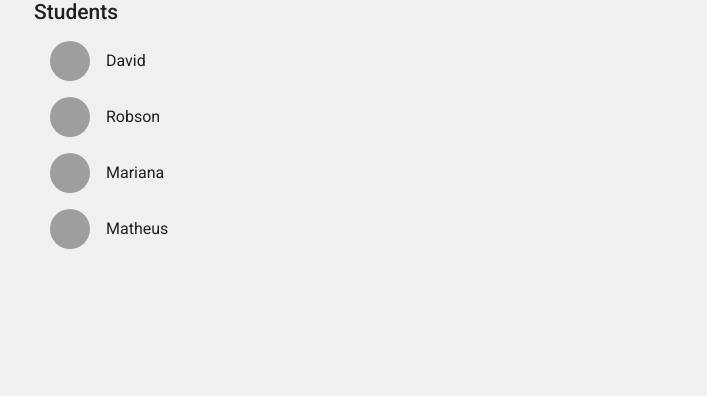
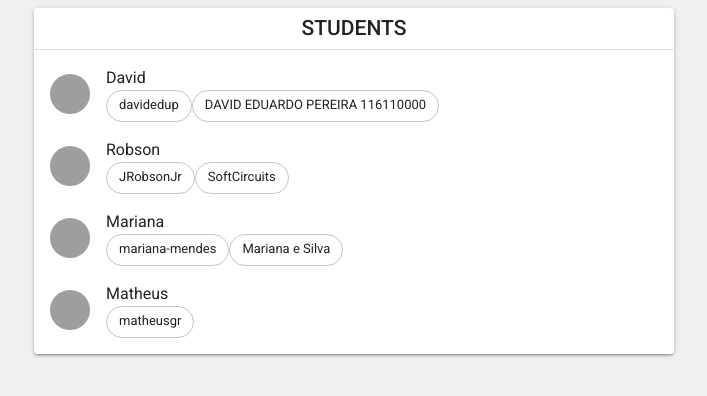
Before and after one commit to JRobsonJr/code-ownership-client, a React app: page / in a window 1280 px wide. Shown: the top 396 px of the page, without its empty margins (286-993 px from the left). Built offline with nearby package versions, Linux system fonts and the light colour scheme; grey boxes are pictures that could not be loaded.

Commit message:
Separate StudentListItem into a new file and improve visuals

```diff
--- a/src/components/project-page/StudentList.js
+++ b/src/components/project-page/StudentList.js
@@ -6,44 +6,48 @@ import {
     Grid,
     Typography,
     List,
-    ListItem,
-    ListItemAvatar,
-    Avatar,
-    ListItemText,
+    Paper,
+    Divider,
+    withStyles,
 } from '@material-ui/core';
 
+import StudentListItem from './StudentListItem';
+
+import { Student } from '../../api/models';
+
 type Props = {
-    students: Array<any>,
+    students: Array<Student>,
+    classes: any,
 };
 
-const StudentList = ({ students }: Props) => {
+const styles = theme => ({
+    title: {
+        marginTop: theme.spacing.unit,
+        padding: theme.spacing.unit,
+    },
+});
+
+const StudentList = ({ classes, students }: Props) => {
     const studentListItems = students
         .map(student => <StudentListItem student={student} />);
+
     return (
-        <Grid item xs={12} md={6}>
-            <Typography variant="title">
-                Students
-            </Typography>
-            <div>
+        <Grid item xs={6}>
+            <Paper elevation={2}>
+                <Typography
+                  className={classes.title}
+                  variant="title"
+                  align="center"
+                >
+                    STUDENTS
+                </Typography>
+                <Divider />
                 <List>
                     {studentListItems}
                 </List>
-            </div>
+            </Paper>
         </Grid>
     );
 };
 
-type ListItemProps = {
-    student:any,
-};
-
-const StudentListItem = ({ student }: ListItemProps) => (
-    <ListItem>
-        <ListItemAvatar>
-            <Avatar src={student.image} />
-        </ListItemAvatar>
-        <ListItemText primary={student.name} />
-    </ListItem>
-);
-
-export default StudentList;
+export default withStyles(styles)(StudentList);
--- /dev/null
+++ b/src/components/project-page/StudentListItem.js
@@ -0,0 +1,33 @@
+/* @flow */
+
+import React from 'react';
+
+import {
+    ListItem,
+    ListItemAvatar,
+    Avatar,
+    ListItemText,
+    Chip,
+} from '@material-ui/core';
+
+import { Student } from '../../api/models';
+
+type Props = {
+    student: Student,
+};
+
+const StudentListItem = ({ student }: Props) => {
+    const aliases = student.aliases
+        .map(alias => <Chip variant="outlined" label={alias} />);
+
+    return (
+        <ListItem>
+            <ListItemAvatar>
+                <Avatar src={student.image} />
+            </ListItemAvatar>
+            <ListItemText primary={student.name} secondary={aliases} />
+        </ListItem>
+    );
+};
+
+export default StudentListItem;
```
